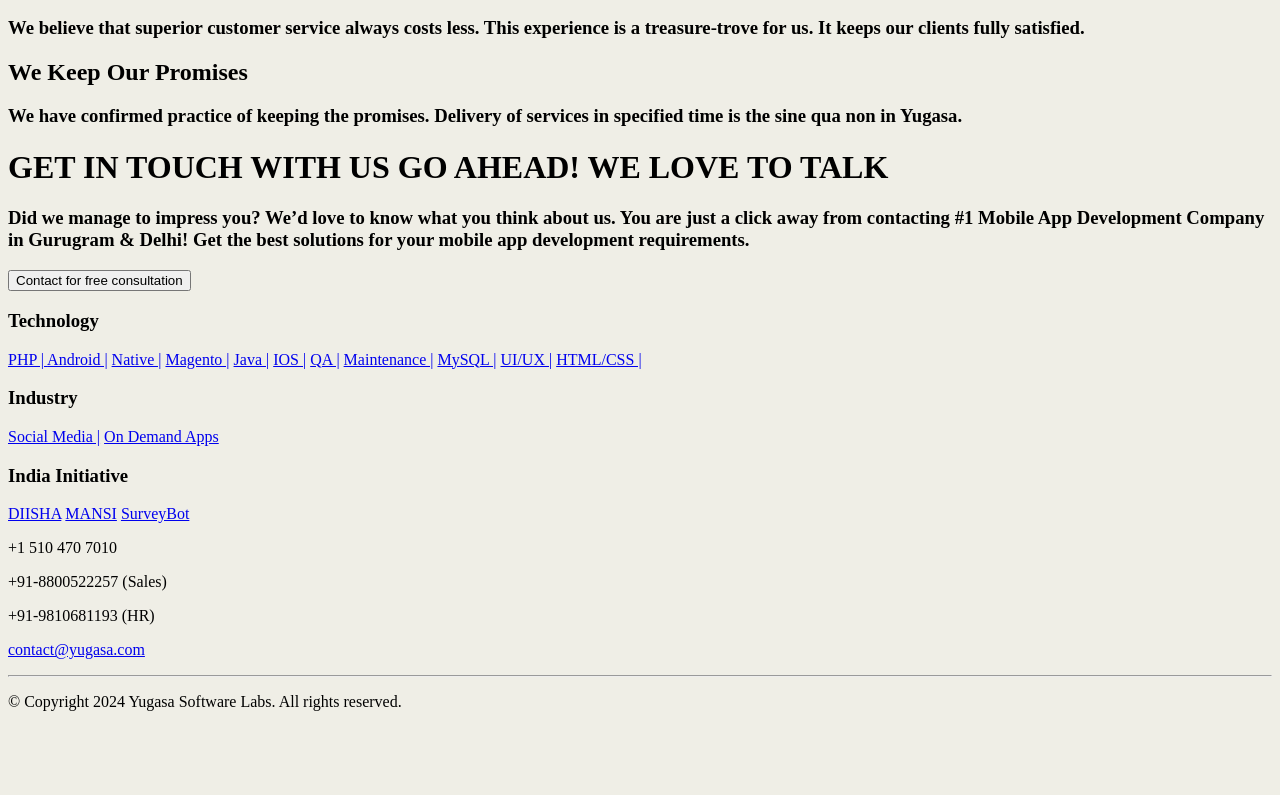
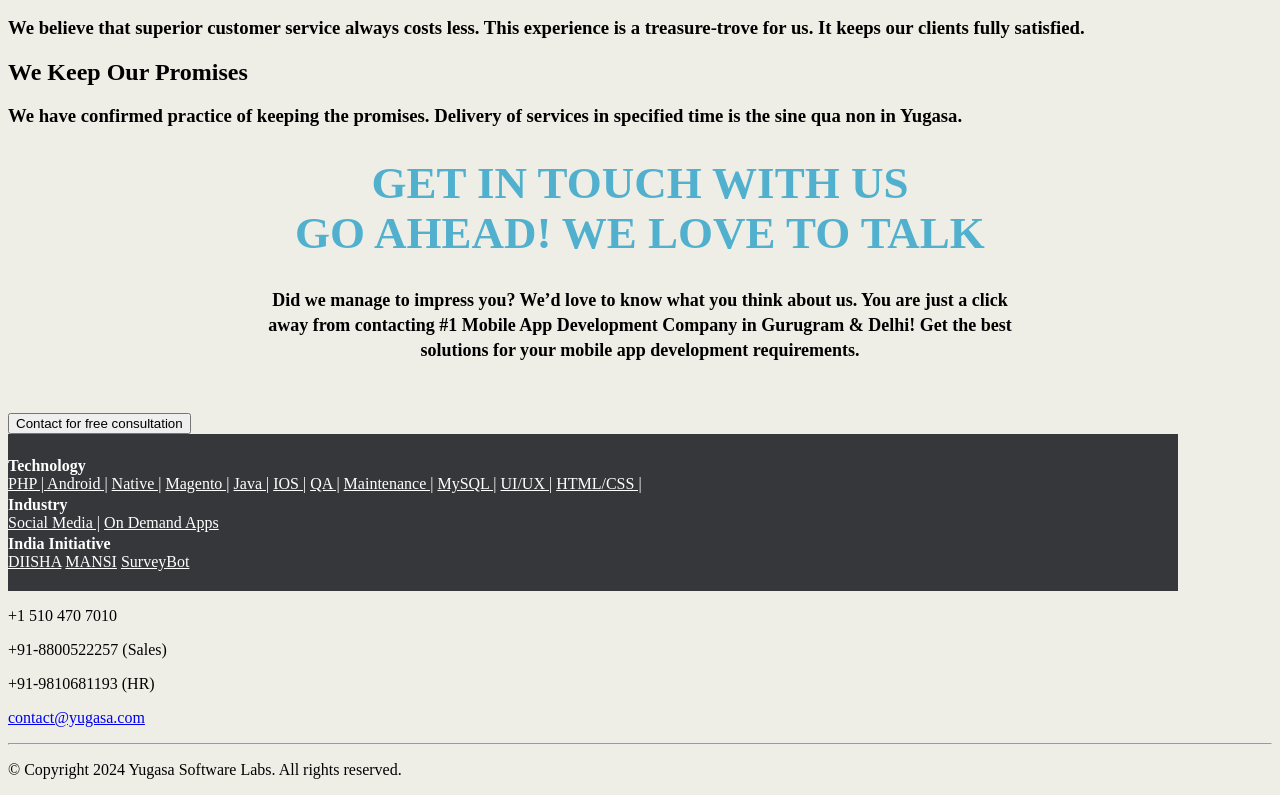
Before and after one commit to StutiMittal/yugasa-, a plain HTML site: page index.htm in a window 1280 px wide. Shown: the part 10584-11379 px from the top of the page. Before the commit the page ends 11311 px from the top, so only its background shows below. Drawn offline with Linux system fonts and the light colour scheme.

Commit message:
Add files via upload

```diff
--- a/index.htm
+++ b/index.htm
@@ -388,7 +388,7 @@ SECOND ROW
             </div>
            </div>
             <div class="last">
-                <h1>GET IN TOUCH WITH US
+                <h1>GET IN TOUCH WITH US<br>
                     GO AHEAD! WE LOVE TO TALK</h1>
                     <h3>Did we manage to impress you? We’d love to know what you think about us. You are just a click away from contacting #1 Mobile App Development Company in Gurugram & Delhi! Get the best solutions for your mobile app development requirements.
                     </h3>
--- a/styles.css
+++ b/styles.css
@@ -78,3 +78,36 @@ body {
 .group2 #1 .plain image {
   margin-left: 0%;
 }
+.footer-content {
+  max-width: 1170px;
+  width: 100%;
+  background: #35373a;
+  padding: 20px 0 20px;
+}
+.footer-content .footer-column h3 {
+  margin: 3px 0 0;
+  color: #fff;
+  font-size: 16px;
+  line-height: 18px;
+  padding-right: 5px;
+  font-weight: bold;
+  text-transform: none;
+}
+.footer-column a {
+  color: #fff;
+}
+.last h1 {
+  line-height: 50px;
+  color: hsl(194, 55%, 56%);
+  font-size: 45px;
+  font-weight: bold;
+  text-align: center;
+}
+.last h3 {
+  font-size: 18px;
+  max-width: 60%;
+  margin: 0 auto;
+  text-align: center;
+  margin-bottom: 50px;
+  line-height: 25px;
+}
```
